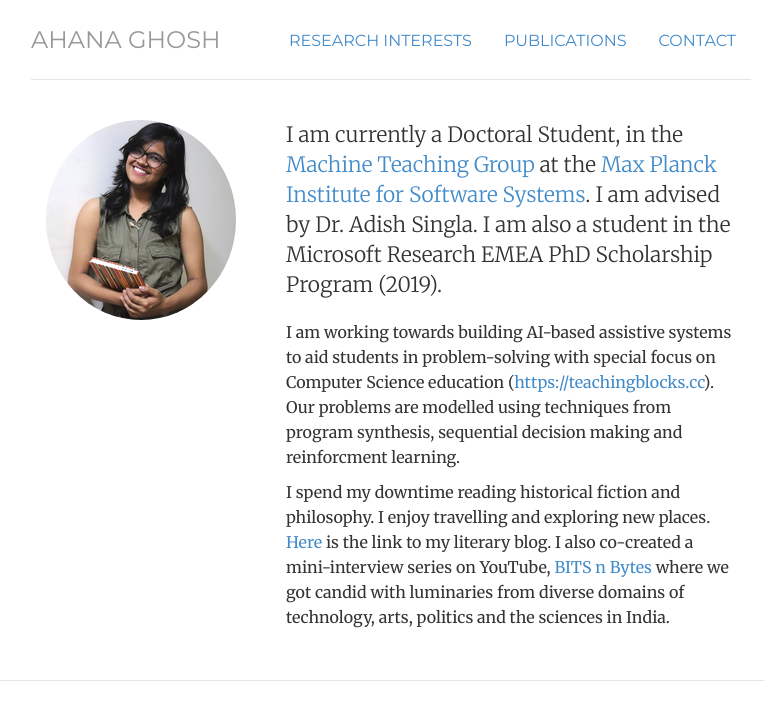
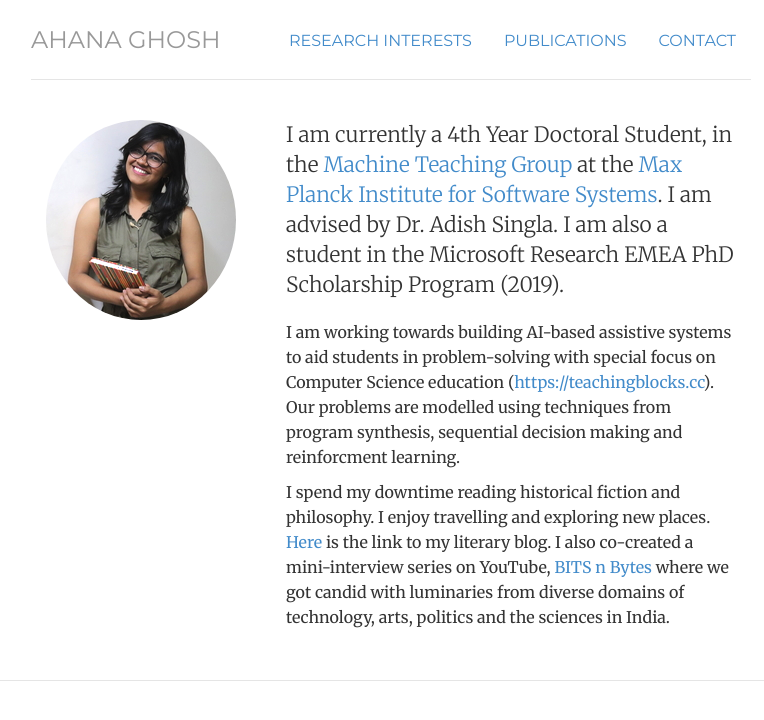
Before and after one commit to ahana204/ahana204.github.io, a Jekyll site: the page built from index.html, in a window 1280 px wide. Shown: the top 720 px of the page, without its empty margins (249-1013 px from the left). Built offline with Jekyll 4.4.1, drawn with Linux system fonts in a browser that asks for light colours.

Commit message:
Update index.html

```diff
--- a/index.html
+++ b/index.html
@@ -13,7 +13,7 @@
 	<img  class="img-circle avatar" alt="Ahana Ghosh" src="img/ahana_new.png">
 	</div>
 	<div itemscope itemtype="http://data-vocabulary.org/Person" class="col-sm-8">
-	<p class="lead">I am currently a Doctoral Student, in the <a href="https://machineteaching.mpi-sws.org/index.html">Machine Teaching Group</a> at the <a href="https://www.mpi-sws.org/">Max Planck Institute for Software Systems</a>.
+	<p class="lead">I am currently a 4th Year Doctoral Student, in the <a href="https://machineteaching.mpi-sws.org/index.html">Machine Teaching Group</a> at the <a href="https://www.mpi-sws.org/">Max Planck Institute for Software Systems</a>.
 		I am advised by Dr. Adish Singla. I am also a student in the Microsoft Research EMEA PhD Scholarship Program (2019).</p>
 	<p>I am working towards building AI-based assistive systems to aid students in problem-solving with special focus on Computer Science education (<a href="https://teachingblocks.cc">https://teachingblocks.cc</a>). Our problems are modelled using techniques from program synthesis, sequential decision making and reinforcment learning.
 </p>
```
